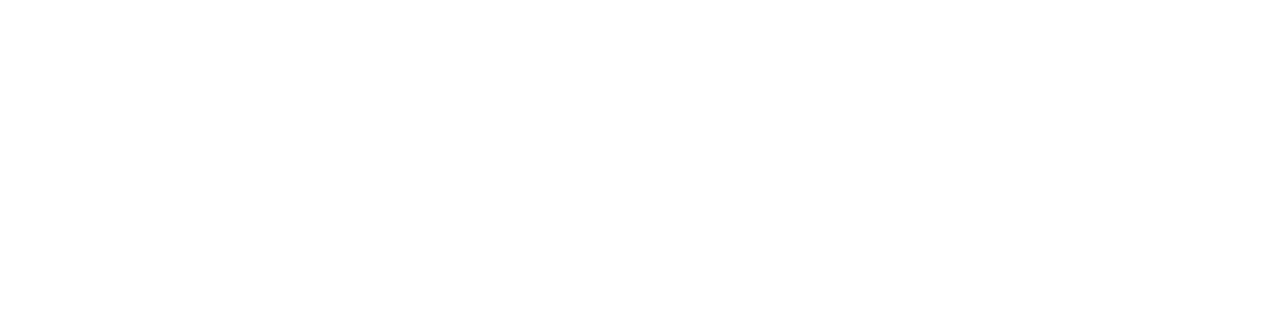
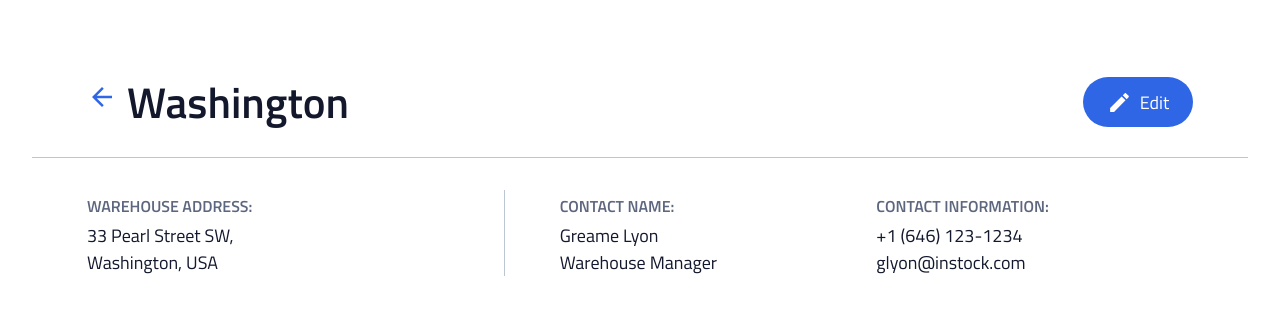
Before and after one commit to betty-alemayehu/InStock, a React (Vite) app: page /warehouses/1 in a window 1280 px wide. Shown: the top 314 px of the page. Built offline with nearby package versions, Linux system fonts and the light colour scheme.

Commit message:
Create the Warehouse Details component

```diff
--- a/src/App.jsx
+++ b/src/App.jsx
@@ -1,4 +1,4 @@
-import { BrowserRouter, Routes, Route } from "react-router-dom";
+import { BrowserRouter, Routes, Route, Navigate } from "react-router-dom";
 import "./App.scss";
 import Warehouses from "./pages/Warehouses/Warehouses";
 import WarehouseDetails from "./pages/WarehouseDetails/WarehouseDetails";
@@ -17,7 +17,7 @@ function App() {
 			}}
 		>
 			<Routes>
-        <Route path="/" element={<Warehouses />} />
+				<Route path="/" element={<Navigate to="warehouses" />} />
 				<Route path="warehouses" element={<Warehouses />} />
 				<Route path="warehouses/:id" element={<WarehouseDetails />} />
 				<Route path="warehouses/:id/edit" element={<WarehouseEdit />} />
--- /dev/null
+++ b/src/components/WarehouseInfo/WarehouseInfo.jsx
@@ -0,0 +1,68 @@
+import "./WarehouseInfo.scss";
+import arrowBack from "/assets/icons/arrow_back-24px.svg";
+import editIcon from "/assets/icons/edit-white-24px.svg";
+import { Link } from "react-router-dom";
+
+export default function WarehouseInfo() {
+	const data = {
+		id: 2,
+		warehouse_name: "Washington",
+		address: "33 Pearl Street SW",
+		city: "Washington",
+		country: "USA",
+		contact_name: "Greame Lyon",
+		contact_position: "Warehouse Manager",
+		contact_phone: "+1 (646) 123-1234",
+		contact_email: "glyon@instock.com",
+	};
+
+	return (
+		<div className="warehouse">
+			<section className="warehouse__title-card">
+				<div className="warehouse__title-wrapper">
+					<Link to={`warehouses`} className="warehouse__link">
+						<img
+							src={arrowBack}
+							alt="Back Arrow Icon"
+							className="warehouse__icon--back"
+						/>
+					</Link>
+					<h1 className="warehouse__title">{data.warehouse_name}</h1>
+				</div>
+				<Link to={`warehouses/${data.id}/edit`} className="warehouse__link">
+					<div className="warehouse__icon-wrapper">
+						<img
+							src={editIcon}
+							alt="Edit Icon"
+							className="warehouse__icon--edit-white"
+						/>
+						<span className="warehouse__icon-name">Edit</span>
+					</div>
+				</Link>
+			</section>
+			<section className="warehouse-card">
+				<div className="warehouse-card__addressInfo">
+					<h2 className="warehouse-card__title">warehouse address:</h2>
+					<p className="warehouse-card__info warehouse-card__info--address">
+						<span>{`${data.address}, `}</span>
+						<span>{`${data.city}, ${data.country}`}</span>
+					</p>
+				</div>
+				<div className="warehouse-card__contactInfo">
+					<div className="warehouse-card__contact">
+						<h2 className="warehouse-card__title">contact name:</h2>
+						<span className="warehouse-card__info">{data.contact_name}</span>
+						<span className="warehouse-card__info">
+							{data.contact_position}
+						</span>
+					</div>
+					<div className="warehouse-card__contact">
+						<h2 className="warehouse-card__title">contact information:</h2>
+						<span className="warehouse-card__info">{data.contact_phone}</span>
+						<span className="warehouse-card__info">{data.contact_email}</span>
+					</div>
+				</div>
+			</section>
+		</div>
+	);
+}
--- /dev/null
+++ b/src/components/WarehouseInfo/WarehouseInfo.scss
@@ -0,0 +1,149 @@
+@use "../../styles/partials/variables.scss" as *;
+@use "../../styles/partials/mixins.scss" as *;
+
+.warehouse {
+	border-radius: 5px 5px 0 0;
+
+	&__title-card {
+		display: flex;
+		justify-content: space-between;
+		align-items: center;
+		padding: 2.8125rem 2rem 2.1875rem 2rem;
+		border-bottom: 1.5px solid $Cloud;
+
+		@include tablet {
+			padding: 2.8125rem 2.625rem 1.875rem 2.625rem;
+		}
+
+		@include desktop {
+			padding-left: 55px;
+			padding-right: 55px;
+			padding: 2.8125rem 3.4375rem 1.875rem 3.4375rem;
+		}
+	}
+
+	&__link {
+		text-decoration: none;
+	}
+
+	&__title-wrapper {
+		display: flex;
+		gap: 0.625rem;
+	}
+
+	&__icon {
+		&--back,
+		&--edit-white {
+			width: 1.875rem;
+		}
+
+		&--edit-white {
+			@include tablet {
+				width: 1.5625rem;
+			}
+		}
+	}
+
+	&__icon-wrapper {
+		background-color: $Instock-Indigo;
+		display: flex;
+		justify-content: center;
+		align-items: center;
+		border-radius: 50%;
+		width: 3.125rem;
+		height: 3.125rem;
+
+		@include tablet {
+			width: 6.875rem;
+			border-radius: 2.5rem;
+			gap: 0.5rem;
+		}
+	}
+
+	&__icon-name {
+		display: none;
+
+		@include tablet {
+			display: unset;
+			color: $White;
+			font-size: 1.125rem;
+		}
+	}
+
+	&__title {
+		font-size: 2.3125rem;
+		margin: 0;
+
+		@include tablet {
+			font-size: 2.6875rem;
+		}
+	}
+
+	&-card {
+		display: flex;
+		flex-direction: column;
+		padding: 1.25rem 2rem;
+		gap: 2.8125rem;
+		border-bottom: 1.5px solid $Cloud;
+
+		@include tablet {
+			flex-direction: row;
+			border-bottom: none;
+			padding: 2rem 2.625rem;
+		}
+
+		@include desktop {
+			padding: 2rem 3.4375rem;
+		}
+
+		&__title {
+			font-size: 0.9375rem;
+			text-transform: uppercase;
+			color: $Slate;
+			margin: 0;
+
+			@include tablet {
+				font-size: 1rem;
+			}
+		}
+
+		&__info {
+			font-size: 1.0625rem;
+			margin: 0;
+
+			@include tablet {
+				font-size: 1.125rem;
+			}
+
+			&--address {
+				@include tablet {
+					display: flex;
+					flex-direction: column;
+				}
+			}
+		}
+
+		&__contact {
+			display: flex;
+			flex-direction: column;
+			flex: 1;
+		}
+
+		&__addressInfo {
+			@include tablet {
+				flex: 1;
+				padding-right: 3.4375rem;
+			}
+		}
+
+		&__contactInfo {
+			display: flex;
+
+			@include tablet {
+				border-left: 1.5px solid $Cloud;
+				flex: 2;
+				padding-left: 3.4375rem;
+			}
+		}
+	}
+}
--- a/src/pages/WarehouseDetails/WarehouseDetails.jsx
+++ b/src/pages/WarehouseDetails/WarehouseDetails.jsx
@@ -1,5 +1,10 @@
 import "./WarehouseDetails.scss";
+import WareHouseInfo from "../../components/WarehouseInfo/WarehouseInfo";
 
 export default function WarehouseDetails() {
-	return <></>;
+	return (
+		<>
+			<WareHouseInfo />
+		</>
+	);
 }
```
Lines whose indentation alone changed are shown as unchanged.
